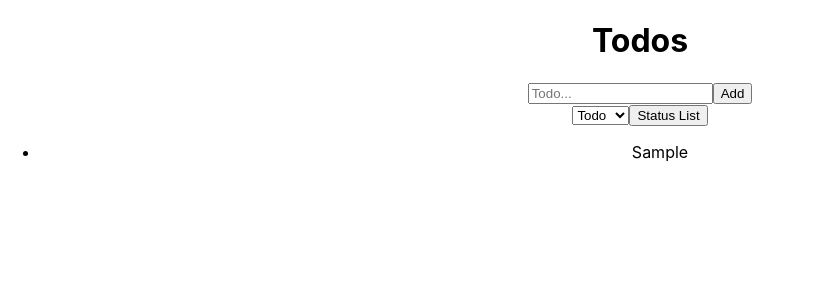
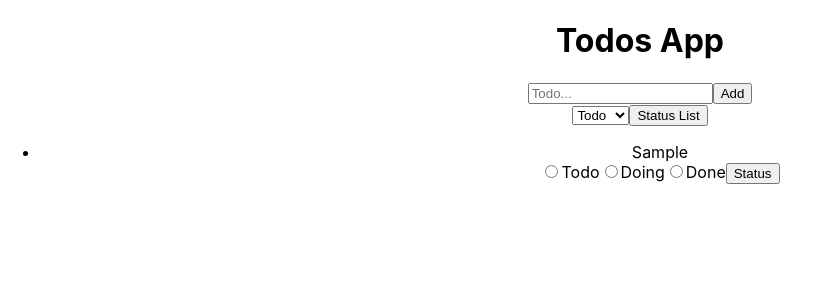
Before and after one commit to byynaryy/todoApp, a React (Create React App) app: page / in a window 1280 px wide. Both pictures are taken after typing "Sample" into the empty fields and a click on the input "Add". Shown: the top 300 px of the page, without its empty margins (0-820 px from the left). Built offline with nearby package versions, Linux system fonts and the light colour scheme.

Commit message:
modify the h1 heading

```diff
--- a/src/components/StatusListSelector.js
+++ b/src/components/StatusListSelector.js
@@ -2,13 +2,28 @@ import React from 'react';
 
 
 class StatusListSelector extends React.Component {
+    constructor(props) {
+        super(props);
+
+        this.handleChangeStatus = this.handleChangeStatus.bind(this);
+        this.handleSubmitStatus = this.handleSubmitStatus.bind(this);
+    }
+
+    handleChangeStatus(event) {
+        this.props.onHandleChangeStatus(event);
+    }
+
+    handleSubmitStatus(event) {
+        this.props.onHandleSubmitStatus(event);
+    }
+
     render() {
         return(
-            <form>
+            <form onSubmit={ this.handleSubmitStatus }>
                 <select name="statusList">
-                    <option value="todo">Todo</option>
-                    <option value="doing">Doing</option>
-                    <option value="done">Done</option>
+                    <option value="todo" checked={ this.props.status === "todo" } onChange={ this.handleChangeStatus }>Todo</option>
+                    <option value="doing" checked={ this.props.status === "doing"} onChange={ this.handleChangeStatus }>Doing</option>
+                    <option value="done" checked={ this.props.status === "done" } onChange={ this.handleChangeStatus }>Done</option>
                 </select>
                 <input type="submit" value="Status List" />
             </form>
--- a/src/components/TaskStatus.js
+++ b/src/components/TaskStatus.js
@@ -2,15 +2,31 @@ import React from 'react';
 
 
 class TaskStatus extends React.Component {
+    constructor(props) {
+        super(props);
+
+        this.handleChangeStatus = this.handleChangeStatus.bind(this);
+        this.handleSubmitStatus = this.handleSubmitStatus.bind(this);
+    }
+
+    handleChangeStatus(event) {
+        this.props.onHandleChangeStatus(event.target.value);
+    }
+
+    handleSubmitStatus(event) {
+        this.props.onHandleSubmitStatus(event);
+    }
+
     render() {
         return(
-            <form>
-                <input type="radio"  name="status" value="todo" />
-                <label htmlFor="todo">todo</label>
-                <input type="radio" name="status" value="doing" />
-                <label htmlFor="doing">doing</label>
-                <input type="radio" name="status" value="done" />
-                <label htmlFor="done">done</label>
+            <form onSubmit={ this.handleSubmitStatus }>
+                <input type="radio"  value="todo" checked={ this.props.statusValue === "todo" } onChange={ this.handleChangeStatus } />
+                <label htmlFor="todo">Todo</label>
+                <input type="radio" value="doing" checked={ this.props.statusValue === "doing" } onChange={ this.handleChangeStatus } />
+                <label htmlFor="doing">Doing</label>
+                <input type="radio" value="done" checked={ this.props.statusValue === "done" } onChange={ this.handleChangeStatus } />
+                <label htmlFor="done">Done</label>
+                <input type="submit" value="Status" />
             </form>
         );
     }
--- a/src/components/TaskTodo.js
+++ b/src/components/TaskTodo.js
@@ -1,12 +1,31 @@
 import React from 'react';
+import TaskStatus from './TaskStatus';
 
 
 class TaskTodo extends React.Component {
+    constructor(props) {
+        super(props);
+
+        this.handleChangeStatus = this.handleChangeStatus.bind(this);
+        this.handleSubmitStatus = this.handleSubmitStatus.bind(this);
+    }
+
+    handleChangeStatus(event) {
+        this.props.onHandleChangeStatus(event);
+    }
+
+    handleSubmitStatus(event) {
+        this.props.onHandleSubmitStatus(event);
+    }
+
     render() {
-        const todo = this.props.todo;
+        const todo = this.props.todoo;
 
         return(
-            <li>{ todo.todo }</li>
+            <li>
+                { todo.todo }
+                <TaskStatus onHandleChangeStatus={ this.handleChangeStatus } statusValue={ this.props.statusValue} onHandleSubmitStatus={ this.handleSubmitStatus } />
+            </li>
         );
     }
 }
--- a/src/components/TodoApp.js
+++ b/src/components/TodoApp.js
@@ -7,10 +7,12 @@ import StatusListSelector from './StatusListSelector';
 class TodoApp extends React.Component {
     constructor(props) {
         super(props);
-        this.state={ todo: '', todos: [] }
+        this.state={ todo: '', todos: [], statusValue: '' }
 
         this.handleChange = this.handleChange.bind(this);
         this.handleSubmit = this.handleSubmit.bind(this);
+        this.handleChangeStatus = this.handleChangeStatus.bind(this);
+        this.handleSubmitStatus = this.handleSubmitStatus.bind(this);
     }
 
     handleChange(todo) {
@@ -22,8 +24,8 @@ class TodoApp extends React.Component {
         event.preventDefault();
 
         const task = {
+            id: Date.now(),
             todo: this.state.todo,
-            id: Date.now()
         }
 
         this.setState(state => ({
@@ -32,15 +34,25 @@ class TodoApp extends React.Component {
         }));
     }
 
+    handleChangeStatus(statusValue) {
+        console.log("statusValue: "+ statusValue);
+        this.setState({statusValue: statusValue});
+    }
+
+    handleSubmitStatus(event) {
+        event.preventDefault();
+        console.log("submited: "+this.state.status);
+    }
+
     render() {
         //const todos = ["shop", "cook", "eat", "wash"];
 
         return(
             <div>
-                <h1>Todos</h1>
+                <h1>Todos App</h1>
                 <TodoInputField todo={ this.state.todo } onHandleChange={ this.handleChange } onHandleSubmit={ this.handleSubmit } />
                 <StatusListSelector />
-                <TodoList todos={ this.state.todos } />
+                <TodoList todos={ this.state.todos } onHandleChangeStatus={ this.handleChangeStatus } statusValue={ this.state.statusValue } onHandleSubmitStatus={ this.handleSubmitStatus } />
             </div>
         );
     }
--- a/src/components/TodoList.js
+++ b/src/components/TodoList.js
@@ -1,15 +1,33 @@
 import React from 'react';
 import TaskTodo from './TaskTodo';
-import TaskStatus from './TaskStatus';
 
 
 class TodoList extends React.Component {
+    constructor(props) {
+        super(props);
+
+        this.handleChangeStatus = this.handleChangeStatus.bind(this);
+        this.handleSubmitStatus = this.handleSubmitStatus.bind(this);
+    }
+
+    handleChangeStatus(event) {
+        this.props.onHandleChangeStatus(event);
+    }
+
+    handleSubmitStatus(event) {
+        this.props.onHandleSubmitStatus(event);
+    }
+
     render() {
         const todoList = [];
 
         this.props.todos.forEach((todo) => {
-            todoList.push(<TaskTodo todo={ todo } key={ todo.id } />);
+            todoList.push(
+                <TaskTodo todoo={ todo } key={ todo.id }  onHandleChangeStatus={ this.handleChangeStatus } statusValue={ this.props.statusValue } onHandleSubmitStatus={ this.handleSubmitStatus } />
+            );
         });
+
+
 
         return(
             <ul>{ todoList }</ul>
```
